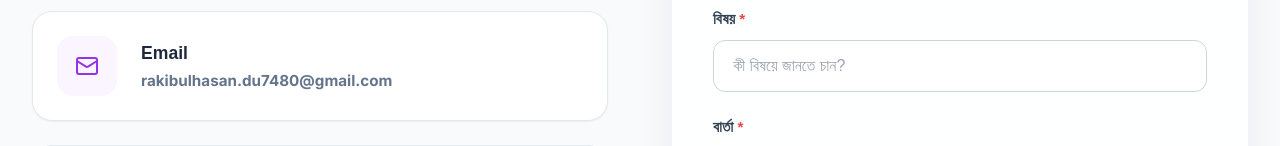
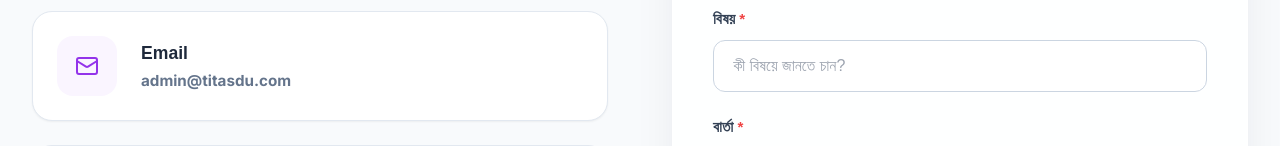
Before and after one commit to Shahiduzzaman-Robin/Titas-unified, a Next.js app: page /en/contact in a window 1280 px wide. Shown: the part 1014-1160 px from the top of the page. Built offline with nearby package versions, Linux system fonts and the light colour scheme; no server answers; a web font is replaced by a local one.

Commit message:
Update: Change contact email to admin@titasdu.com

```diff
--- a/app/[locale]/contact/page.tsx
+++ b/app/[locale]/contact/page.tsx
@@ -84,7 +84,7 @@ export default function ContactPage() {
                                     </div>
                                     <div>
                                         <h4 className="bn-text text-xl font-bold text-slate-900">{t('emailTitle')}</h4>
-                                        <p className="text-slate-500 font-bold">rakibulhasan.du7480@gmail.com</p>
+                                        <p className="text-slate-500 font-bold">admin@titasdu.com</p>
                                     </div>
                                 </div>
 
```
